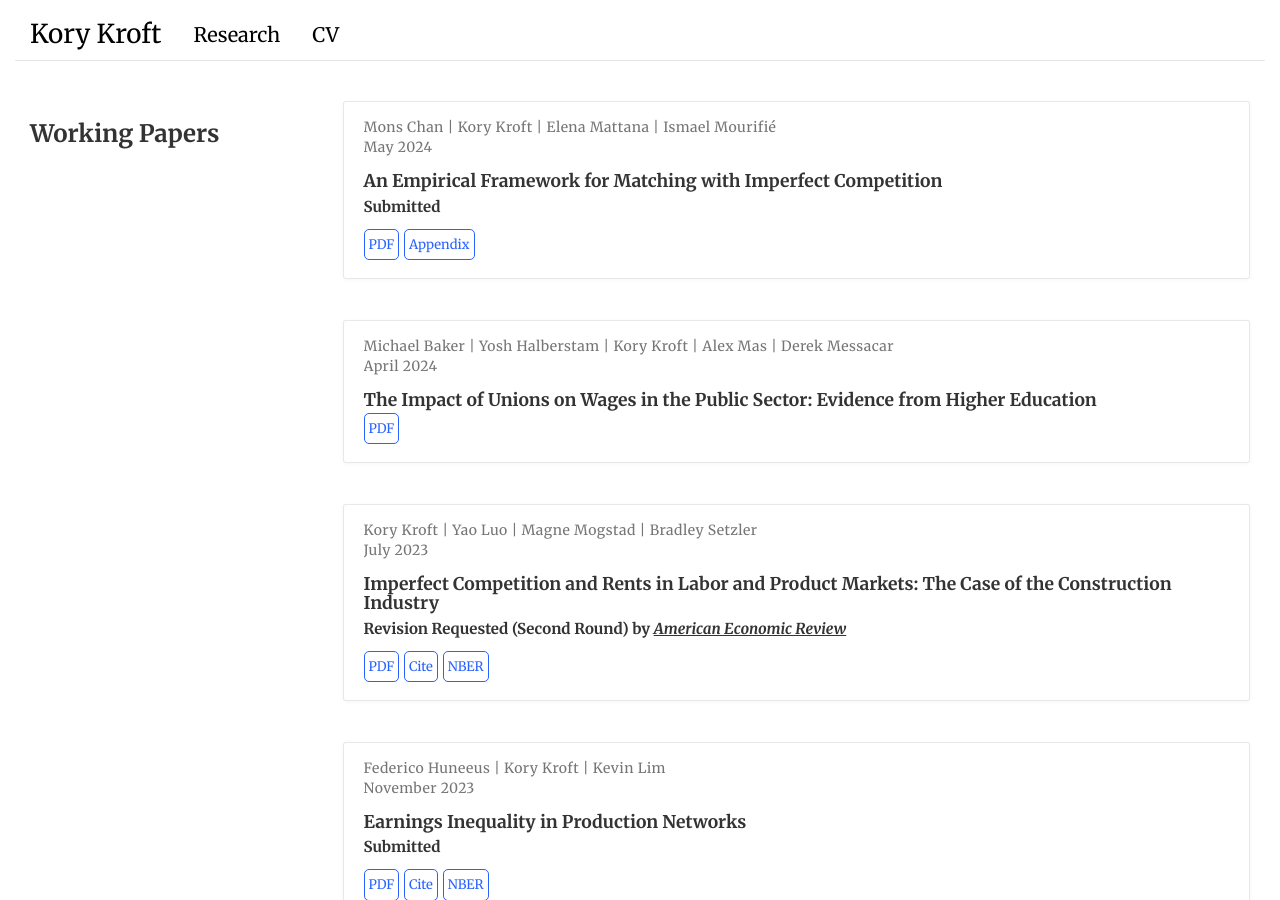
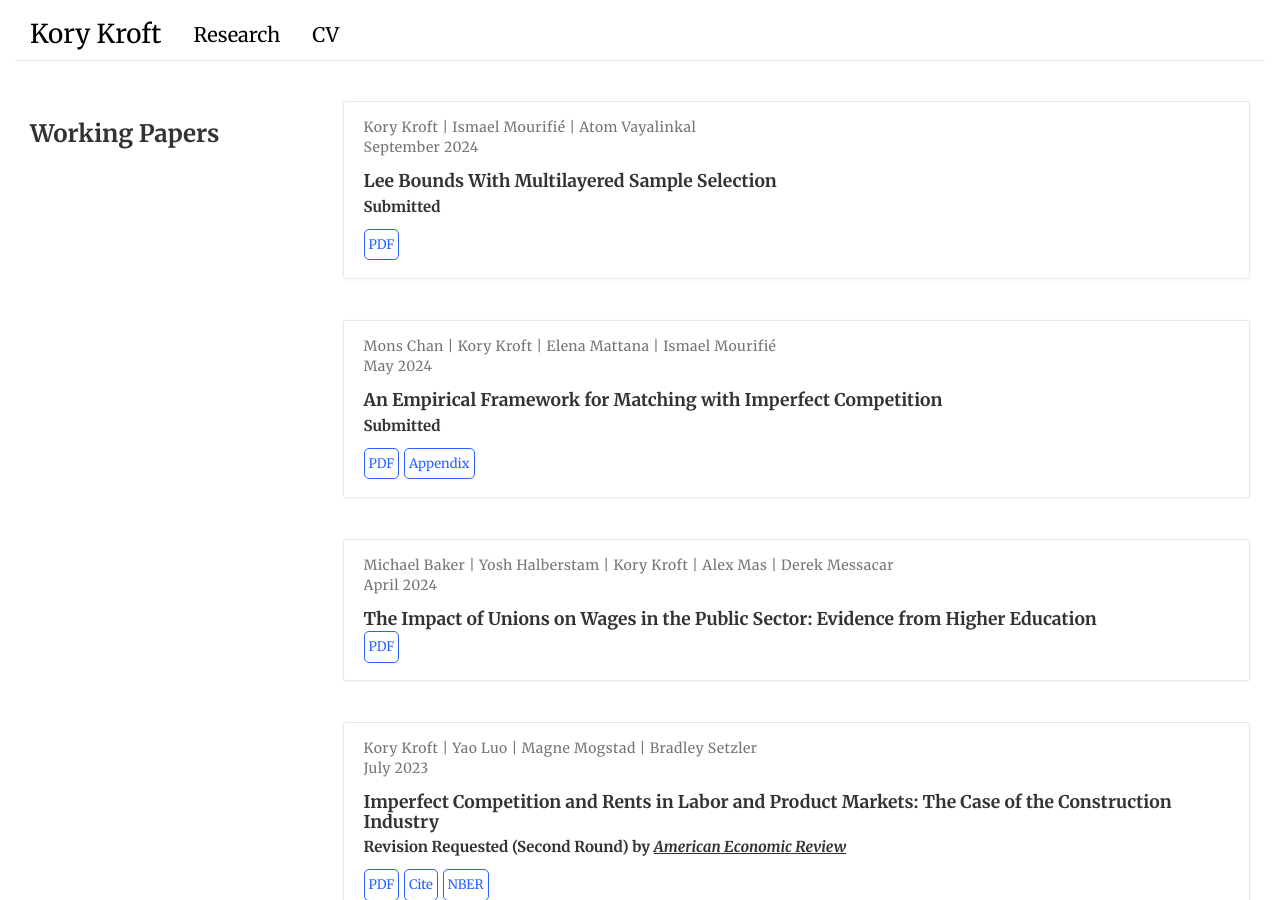
Before and after one commit to korykroft/korykroft.github.io, a Jekyll site: the page built from research/index.html, in a window 1280 px wide and 900 px high. Built offline with Jekyll 4.4.1, drawn with Linux system fonts in a browser that asks for light colours.

Commit message:
Update index.html

```diff
--- a/research/index.html
+++ b/research/index.html
@@ -17,6 +17,25 @@ description:
  <div class="col-12 col-md-9 ">
 
   <!-- Each Seperate Paper should be in its own "card" -->
+           <div class="card-simple">
+    <div class="article-metadata">
+      <div>
+        <span>Kory Kroft</span> | <span>Ismael Mourifié</span>  | <span>Atom Vayalinkal</span>
+      </div>
+      <span class="article-date">September 2024</span>
+    </div>
+    <h3 class="article-title mb-1 mt-3">Lee Bounds With Multilayered Sample Selection</h3>
+    <div class="article-style">
+      <p><strong>Submitted</ins></strong>
+    </div>
+    <div class="btn-links">
+      <a class="btn btn-outline-primary my-1 mr-1 btn-sm" href="/files/KMV_09062024_MAIN.pdf" target="_blank" rel="noopener">PDF</a>
+
+     </div>
+   </div>
+
+   <hr style="opacity:0.0">
+
               <div class="card-simple">
     <div class="article-metadata">
       <div>
```
